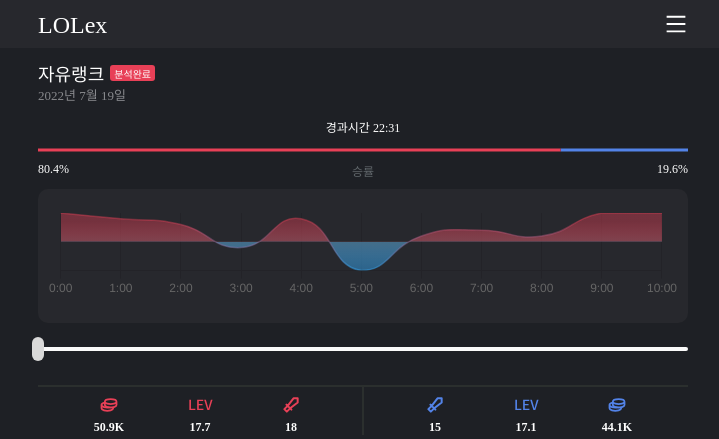
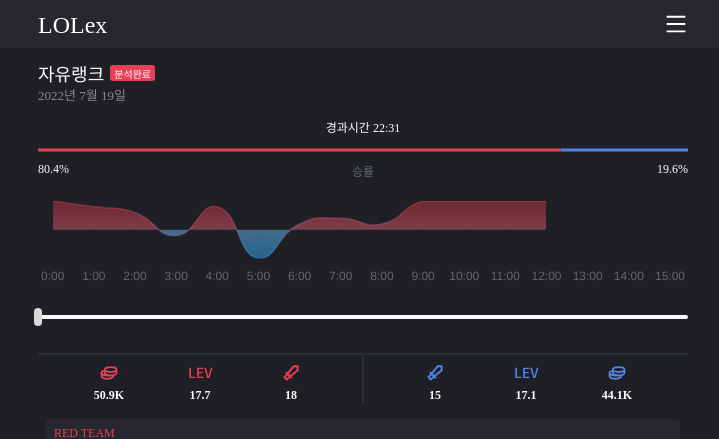
Before and after one commit to fifteen-GG/15GG_front, a React (Create React App) app: page /live in a window 1280 px wide. Shown: the top 439 px of the page, without its empty margins (277-996 px from the left). Built offline with nearby package versions, Linux system fonts and the light colour scheme; no server answers; a web font is replaced by a local one.

Commit message:
chore: Timeline graph design

```diff
--- a/src/components/gameAnalysis/components/GameSlider.tsx
+++ b/src/components/gameAnalysis/components/GameSlider.tsx
@@ -60,8 +60,8 @@ const GameSlider = () => {
             {...props}
             style={{
               ...props.style,
-              height: '24px',
-              width: '12px',
+              height: '18px',
+              width: '8px',
               borderRadius: '6px',
               backgroundColor: '#d9d9d9',
               outline: 'none',
@@ -70,15 +70,7 @@ const GameSlider = () => {
               alignItems: 'center',
               boxShadow: isDragged ? '0px 0px 5px #AAA' : 'none',
             }}
-          >
-            <div
-              style={{
-                height: '16px',
-                width: '6px',
-                borderRadius: '3px',
-              }}
-            />
-          </div>
+          />
         )}
       />
     </GameSliderWrapper>
--- a/src/components/gameAnalysis/components/TimelineGraph.tsx
+++ b/src/components/gameAnalysis/components/TimelineGraph.tsx
@@ -43,6 +43,11 @@ const labels = [
   '8:00',
   '9:00',
   '10:00',
+  '11:00',
+  '12:00',
+  '13:00',
+  '14:00',
+  '15:00',
 ];
 
 const options = {
@@ -161,18 +166,19 @@ const TimelineGraph = () => {
   }, []);
 
   return (
-    <TimelineBorderBox>
+    // <TimelineBorderBox>
+
+    // </TimelineBorderBox>
     <TimelineWrappper>
       <Chart
         type="line"
         ref={chartRef}
         options={options}
         data={chartData}
-          height={84}
-          width={328}
+        // height={84}
+        width={360}
       />
     </TimelineWrappper>
-    </TimelineBorderBox>
   );
 };
 
--- a/src/components/gameAnalysis/styles/timelineGraph.s.tsx
+++ b/src/components/gameAnalysis/styles/timelineGraph.s.tsx
@@ -17,7 +17,7 @@ export const TimelineWrappper = styled.div`
   display: flex;
   flex-direction: column;
   height: 86px;
-  width: calc(100% - 16px);
+  width: calc(100%);
   /* padding-left: 8px;
   padding-right: 8px; */
   margin: 12px 0 12px 0;
```
Lines whose indentation alone changed are shown as unchanged.
